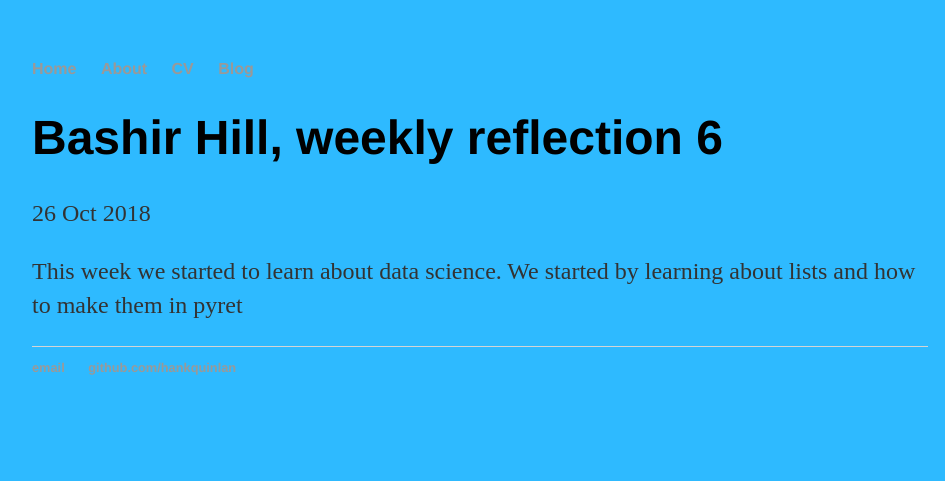
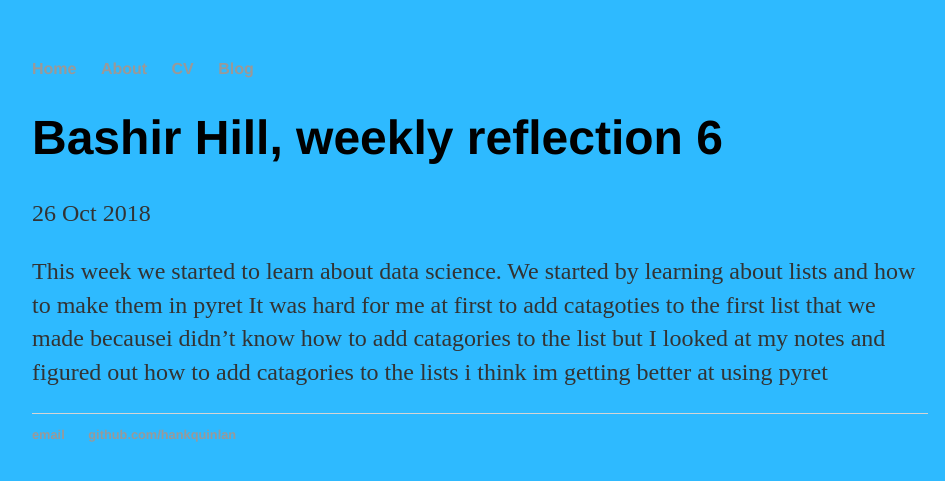
Before and after one commit to Bashirh5698/Bashirh5698.github.io, a Jekyll site: the page built from _posts/2018-10-26-weekly-reflection-06.md, in a window 1280 px wide. Shown: the top 481 px of the page, without its empty margins (160-1105 px from the left). Built offline with Jekyll 4.4.1, drawn with Linux system fonts in a browser that asks for light colours.

Commit message:
Update 2018-10-26-weekly-reflection-06.md

```diff
--- a/_posts/2018-10-26-weekly-reflection-06.md
+++ b/_posts/2018-10-26-weekly-reflection-06.md
@@ -4,4 +4,4 @@ title: Bashir Hill, weekly reflection 6
 date: 2018-10-26
 ---
 
-This week we started to learn about data science. We started by learning about lists and how to make them in pyret
+This week we started to learn about data science. We started by learning about lists and how to make them in pyret It was hard for me at first to add catagoties to the first list that we made becausei didn't know how to add catagories to the list but I looked at my notes and figured out how to add catagories to the lists i think im getting better at using pyret
```
